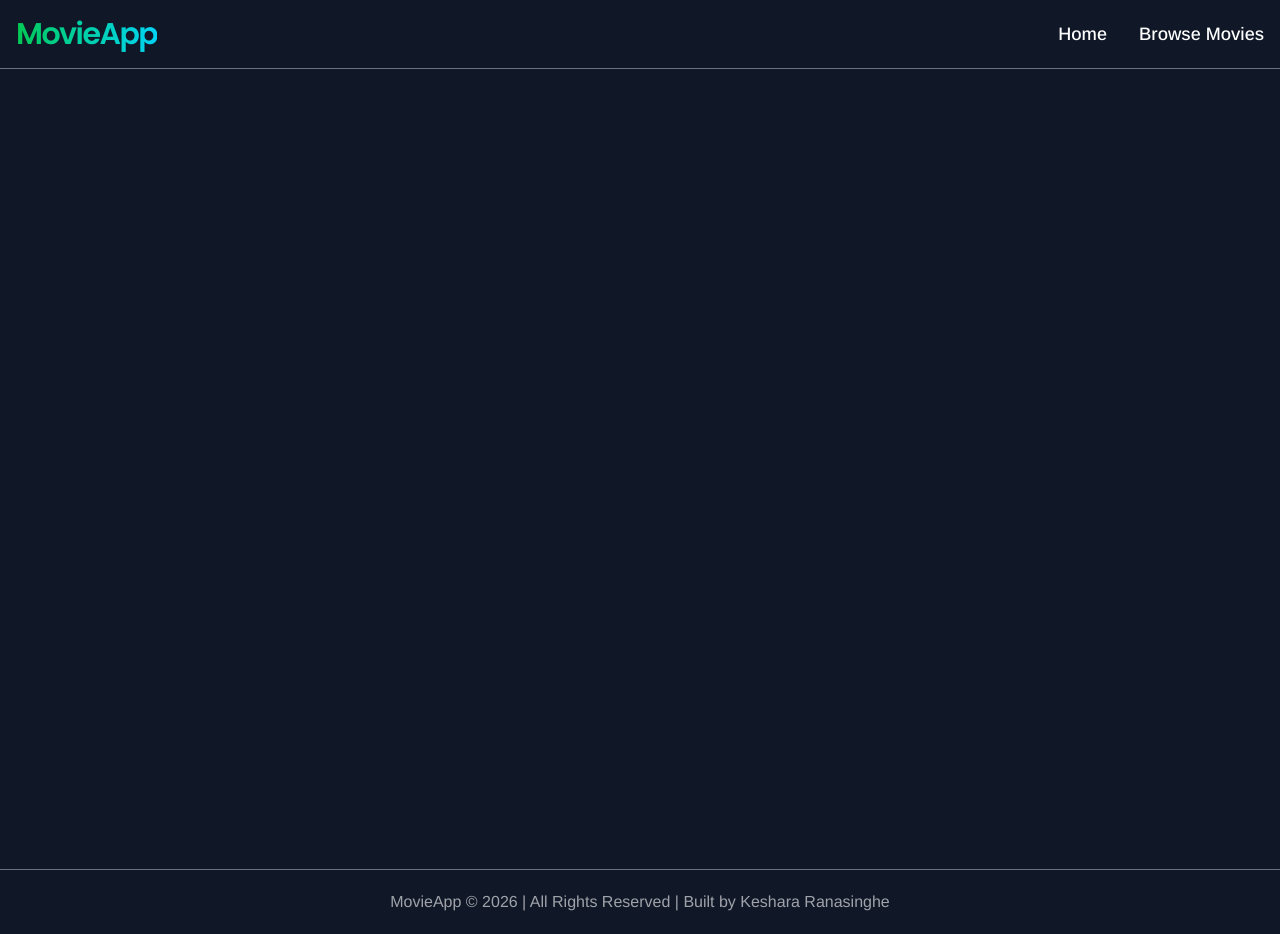
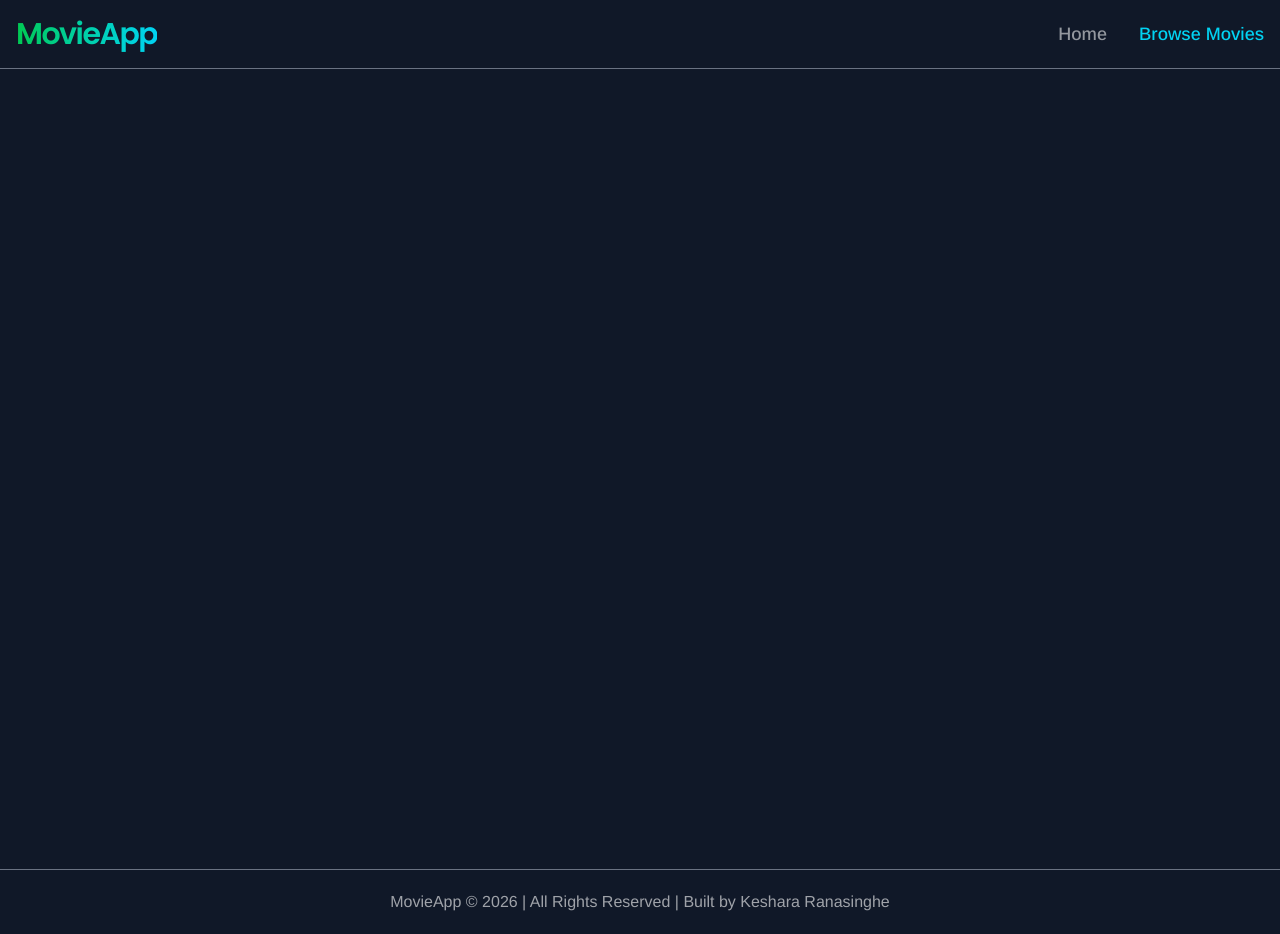
Before and after one commit to KSRanasinghe/movie-app, a React (Vite) app: page /browse-movies in a window 1280 px wide. Built offline with nearby package versions, Linux system fonts and the light colour scheme.

Commit message:
feat: navlink renamed to menu link and component updated to maintain active state using navlink in react router dom

```diff
--- /dev/null
+++ b/src/components/MenuLink.jsx
@@ -0,0 +1,17 @@
+import { NavLink } from "react-router"
+
+function MenuLink({ to, name }) {
+  const defaultStyle = "font-arimo text-white/55 font-medium text-lg transition duration-300 ease-linear hover:text-white";
+
+  const activeStyle = "font-arimo text-cyan-400 font-medium text-lg";
+
+  return (
+    <NavLink
+      to={to}
+      className={({ isActive }) => isActive ? activeStyle : defaultStyle}>
+      {name}
+    </NavLink>
+  )
+}
+
+export default MenuLink
--- a/src/components/NavLink.jsx
+++ /dev/null
@@ -1,9 +0,0 @@
-import { Link } from "react-router"
-
-function NavLink({to, name}) {
-  return (
-    <Link to={to} className="font-arimo text-white font-medium text-lg transition duration-300 ease-linear hover:text-cyan-400">{name}</Link>
-  )
-}
-
-export default NavLink
--- a/src/components/Navbar.jsx
+++ b/src/components/Navbar.jsx
@@ -1,6 +1,6 @@
 import { Link } from 'react-router'
 import Wrapper from './Wrapper'
-import NavLink from './NavLink'
+import MenuLink from './MenuLink'
 
 function Navbar() {
   return (
@@ -11,8 +11,8 @@ function Navbar() {
         </div>
         <div className='w-full lg:w-9/12 px-4'>
           <div className='h-full flex justify-end items-center gap-8'>
-            <NavLink to='/' name='Home' />
-            <NavLink to='/browse-movies' name='Browse Movies' />
+            <MenuLink to='/' name='Home' />
+            <MenuLink to='/browse-movies' name='Browse Movies' />
           </div>
         </div>
       </Wrapper>
```
